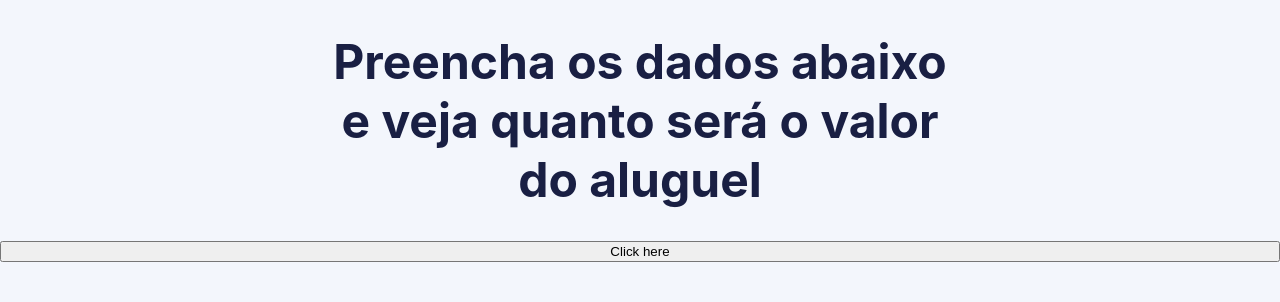
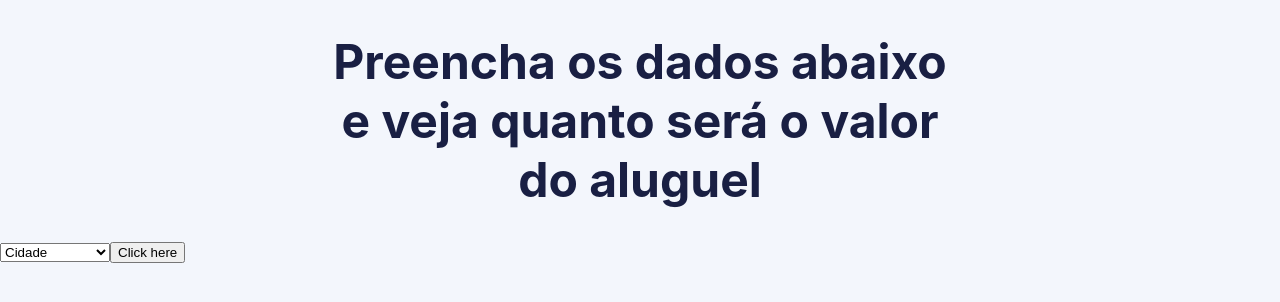
Before and after one commit to RenanNascimento/for-rent, a React (Create React App) app in the folder app/: page / in a window 1280 px wide. Shown: the top 302 px of the page. Built offline with nearby package versions, Linux system fonts and the light colour scheme.

Commit message:
[APP] Add reac-hook-form

```diff
--- a/app/package.json
+++ b/app/package.json
@@ -7,6 +7,7 @@
     "gh-pages": "^3.1.0",
     "react": "^17.0.2",
     "react-dom": "^17.0.2",
+    "react-hook-form": "^7.11.0",
     "react-scripts": "4.0.3",
     "styled-components": "^5.3.0"
   },
--- a/app/src/App.js
+++ b/app/src/App.js
@@ -1,4 +1,6 @@
-import Predict from './components/Predict/Predict'
+import React from 'react';
+import Form from './components/Form/Form';
+
 import * as El from './App.style';
 
 const App = () => (
@@ -8,7 +10,7 @@ const App = () => (
       e veja quanto será o valor <br/>
       do aluguel
     </El.Title>
-    <Predict />
+    <Form />
   </El.App>
 );
 
--- /dev/null
+++ b/app/src/components/Form/Form.js
@@ -0,0 +1,28 @@
+import React from 'react';
+import Predict from '../Predict/Predict';
+import { useForm } from 'react-hook-form';
+
+import * as El from './Form.style';
+
+const Form = () => {
+  const {
+    register,
+    handleSubmit
+  } = useForm();
+
+
+  return (
+    <El.Form onSubmit={handleSubmit((data) => {
+      console.log(data)
+    })}>
+      <select {...register("city")} id="city">
+          <option value="">Cidade</option>
+          <option value="1">Belo Horizonte</option>
+          <option value="2">São Paulo</option>
+      </select>
+      <Predict />
+    </El.Form>
+  )
+};
+
+export default Form;
--- /dev/null
+++ b/app/src/components/Form/Form.style.js
@@ -0,0 +1,3 @@
+import styled from 'styled-components'
+
+export const Form = styled.form``
```
Also changed, not shown: 1 other file (tests, documents, lock files or other folders).
